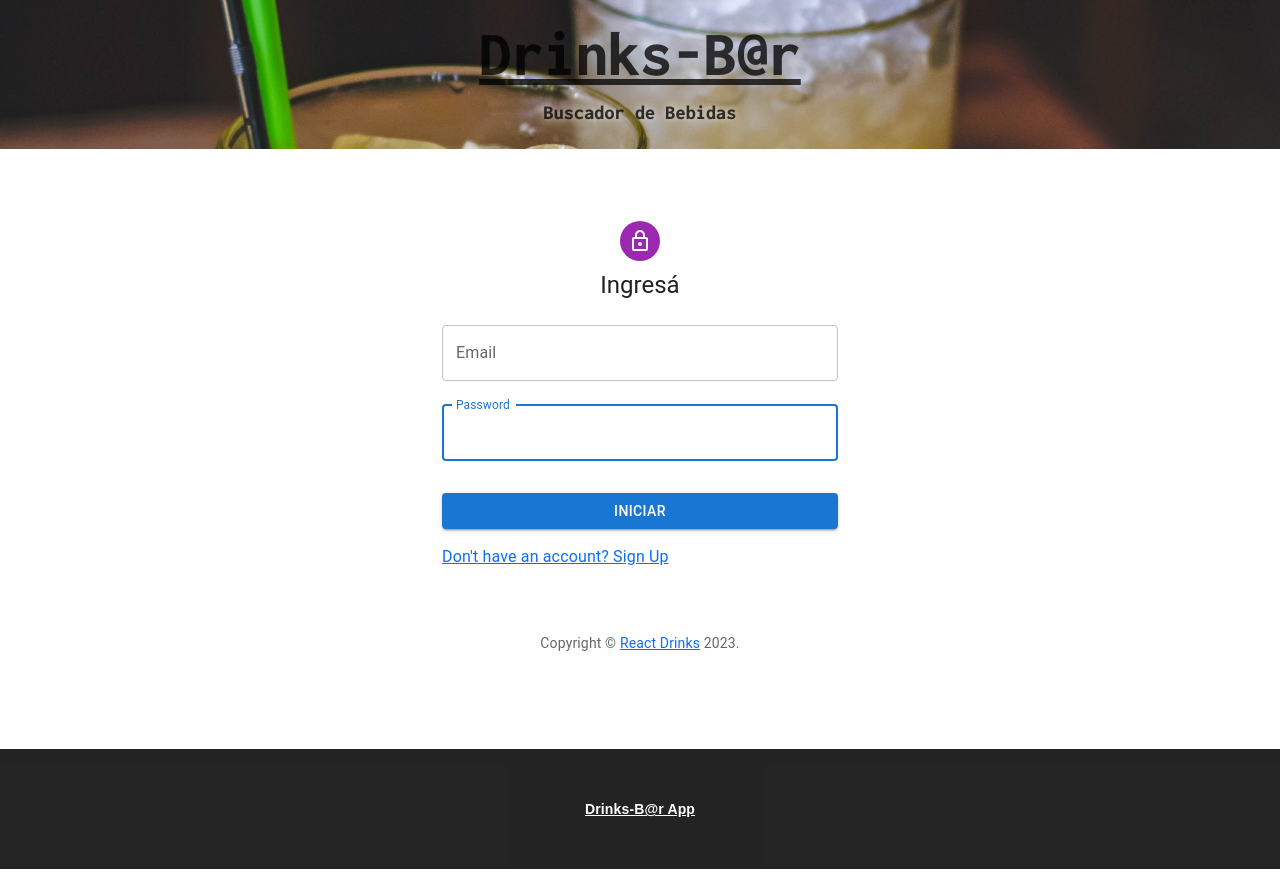
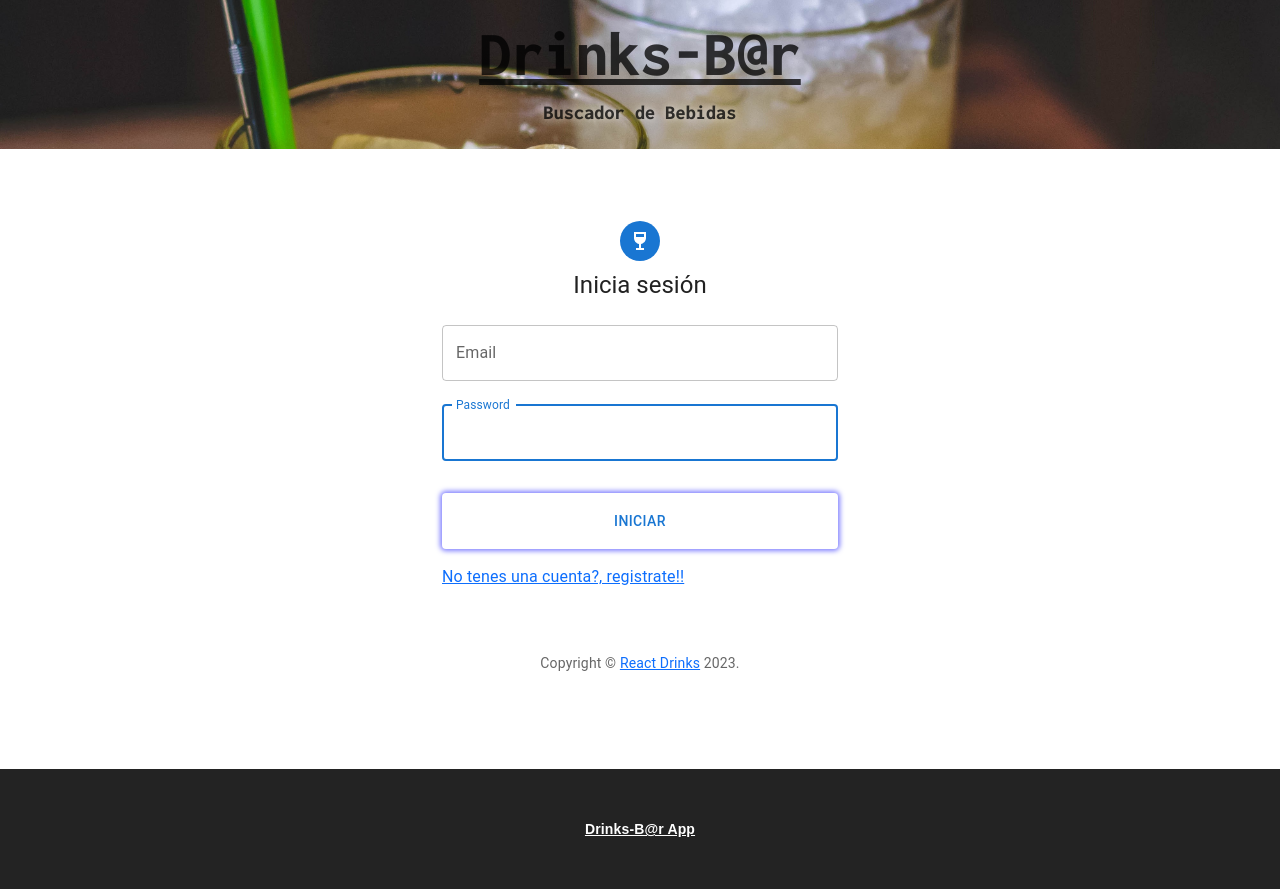
Before and after one commit to TomasLopezTur/TP-React_DrinksBar, a React (Vite) app: page /login in a window 1280 px wide. Built offline with nearby package versions, Linux system fonts and the light colour scheme; no server answers.

Commit message:
agregando estilos

```diff
--- a/src/pages/User/SignIn/index.jsx
+++ b/src/pages/User/SignIn/index.jsx
@@ -5,7 +5,7 @@ import CssBaseline from '@mui/material/CssBaseline';
 import TextField from '@mui/material/TextField';
 import Grid from '@mui/material/Grid';
 import Box from '@mui/material/Box';
-import LockOutlinedIcon from '@mui/icons-material/LockOutlined';
+import WineBarIcon from '@mui/icons-material/WineBar';
 import Typography from '@mui/material/Typography';
 import Container from '@mui/material/Container';
 import { createTheme, ThemeProvider } from '@mui/material/styles';
@@ -35,11 +35,11 @@ export default function SignIn() {
                         alignItems: 'center',
                     }}
                 >
-                    <Avatar sx={{ m: 1, bgcolor: 'secondary.main' }}>
-                        <LockOutlinedIcon />
+                    <Avatar sx={{ m: 1, bgcolor: 'primary.main' }}>
+                        <WineBarIcon />
                     </Avatar>
                     <Typography component="h1" variant="h5">
-                        Ingresá
+                        Inicia sesión
                     </Typography>
                     <Formik
 
@@ -53,7 +53,7 @@ export default function SignIn() {
 
                             if (!values.email) {
 
-                                errors.email = 'Email requerido.';
+                                errors.email = 'Email es requerido.';
 
                             } else if (!regexpEmail.test(values.email)) {
 
@@ -62,7 +62,7 @@ export default function SignIn() {
                             }
 
                             if (!values.password) {
-                                errors.password = 'Nombre requerido.';
+                                errors.password = 'El password es requerido.';
 
                             }
 
@@ -120,8 +120,9 @@ export default function SignIn() {
                                     <Button
                                         type="submit"
                                         fullWidth
-                                        variant="contained"
-                                        sx={{ mt: 3, mb: 2 }}
+                                        variant="outlined"
+                                        color="primary"
+                                        sx={{ mt: 3, mb: 2,  paddingTop: 2, paddingBottom: 2, boxShadow: '0 0px 5px 2px rgba(0, 0, 255, .5)',border: 0  }}
                                     >
                                         Iniciar
                                     </Button>
@@ -133,7 +134,7 @@ export default function SignIn() {
                                         </Grid> */}
                                         <Grid item>
                                             <Link to="/register" variant="body2">
-                                                {"Don't have an account? Sign Up"}
+                                                {"No tenes una cuenta?, registrate!!"}
                                             </Link>
                                         </Grid>
                                     </Grid>
--- a/src/pages/User/SignUp/index.jsx
+++ b/src/pages/User/SignUp/index.jsx
@@ -36,7 +36,7 @@ export default function SignUp() {
                         alignItems: 'center',
                     }}
                 >
-                    <Avatar sx={{ m: 1, bgcolor: 'secondary.main' }}>
+                    <Avatar sx={{ m: 1, bgcolor: 'error.main'  }}>
                         <LockOutlinedIcon />
                     </Avatar>
                     <Typography component="h1" variant="h5">
@@ -56,7 +56,7 @@ export default function SignUp() {
 
                             if (!values.email) {
 
-                                errors.email = 'Email requerido.';
+                                errors.email = 'El email es requerido.';
 
                             } else if (!regexpEmail.test(values.email)) {
 
@@ -65,7 +65,7 @@ export default function SignUp() {
                             }
 
                             if (!values.name) {
-                                errors.name = 'Nombre requerido.';
+                                errors.name = 'El nombre es requerido.';
 
                             }
                             if (!values.password) {
@@ -161,15 +161,16 @@ export default function SignUp() {
                                     <Button
                                         type="submit"
                                         fullWidth
-                                        variant="contained"
-                                        sx={{ mt: 3, mb: 2 }}
+                                        variant="outlined"
+                                        color="secondary"
+                                        sx={{ mt: 3, mb: 2,  paddingTop: 2, paddingBottom: 2, boxShadow: '0 0px 5px 2px rgba(255, 0, 0, .8)',border: 0  }}
                                     >
                                         Registrarme
                                     </Button>
-                                    <Grid container justifyContent="flex-end">
+                                    <Grid container justifyContent="flex-start"sx={{ mt: 2 }}>
                                         <Grid item>
                                             <Link to="/login" variant="body2">
-                                                Already have an account? Sign in
+                                                Usted tiene una cuenta?, Ingrese!!
                                             </Link>
                                         </Grid>
                                     </Grid>
@@ -178,7 +179,7 @@ export default function SignUp() {
                         }
                     </Formik>
                 </Box>
-                <Copyright sx={{ mt: 5 }} />
+                <Copyright sx={{ mt: 8 }} />
             </Container>
         </ThemeProvider>
     );
```
